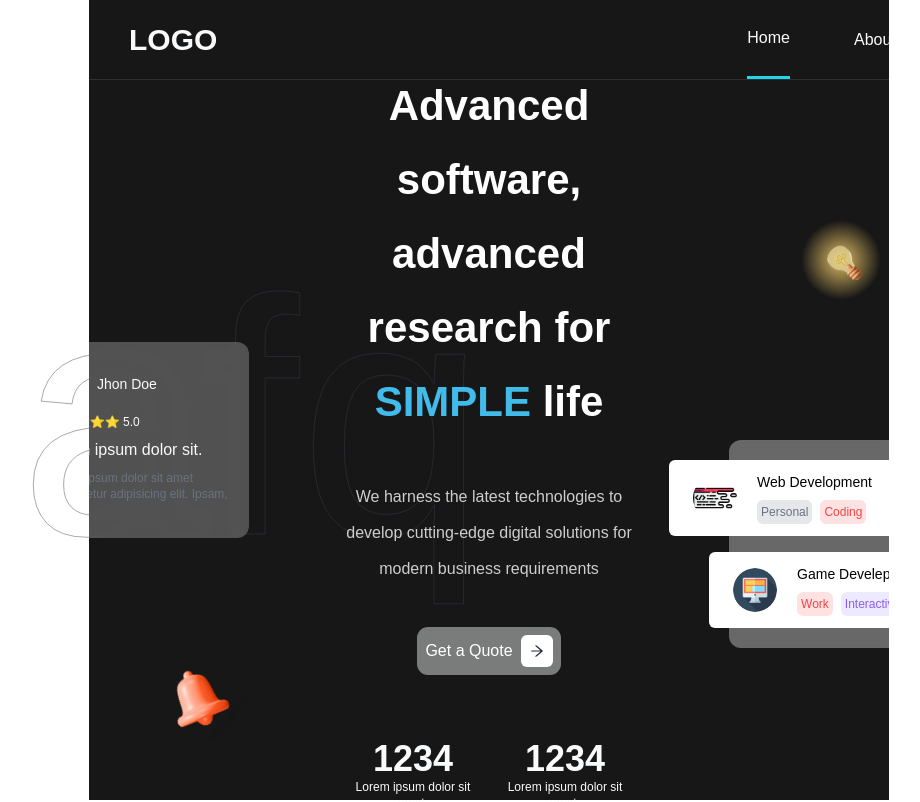
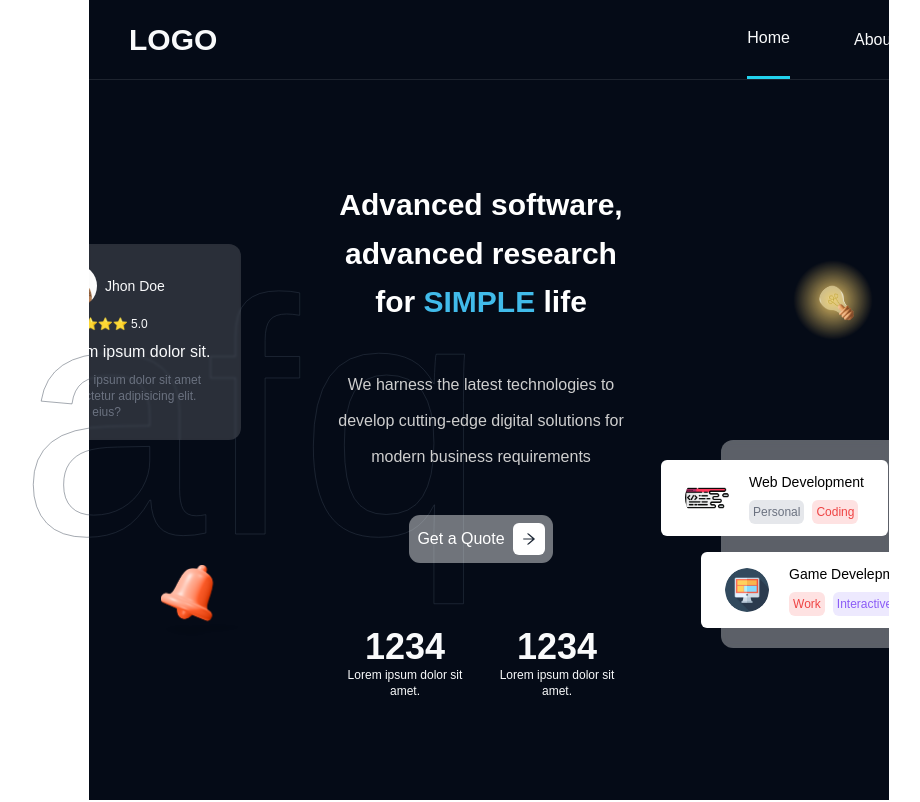
Before and after one commit to sushain-gupta/agency-web-design, a React (Create React App) app: page / in a window 1280 px wide. Shown: the top 802 px of the page, without its empty margins (151-1071 px from the left). Built offline with nearby package versions, Linux system fonts and the light colour scheme.

Commit message:
Feat: About us page added.

```diff
--- a/src/Pages/Home/Components/Counter.jsx
+++ b/src/Pages/Home/Components/Counter.jsx
@@ -8,7 +8,7 @@ import succlent from "../../../assets/png/succlent.png";
 function Counter() {
 	return (
 		<>
-			<section className="relative grid h-80 grid-cols-4 items-center bg-neutral-900 px-10 text-white">
+			<section className="relative grid h-80 grid-cols-4 items-center bg-slate-950 px-10 text-white">
 				<div className="absolute -bottom-0 left-0">
 					<img src={vector1} alt="" />
 				</div>
--- a/src/Pages/Home/Components/Hero.jsx
+++ b/src/Pages/Home/Components/Hero.jsx
@@ -10,17 +10,17 @@ import bell from "../../../assets/png/bell.png";
 function Hero() {
 	return (
 		<>
-			<section className="flex h-[90vh] items-center justify-center gap-20 bg-neutral-900 p-0 text-base">
+			<section className="flex h-[90vh] items-center justify-center gap-20 bg-slate-950 p-20 text-base">
 				<p className="font-outline-1 absolute bottom-[370px] left-[170px] text-[21rem] text-transparent">
 					afq
 				</p>
 				{/* Col 1 */}
-				<div className="z-10 grid grid-rows-3">
-					<div className="row-span-2 row-start-3 ml-auto mt-auto w-20 -rotate-45">
+				<div className="z-10 grid grid-rows-4">
+					<div className="row-start-3 ml-auto mt-auto w-20">
 						<img src={bell} alt="" />
 					</div>
 					{/* CARD */}
-					<div className="row-start-2 m-auto flex h-max w-56 flex-col gap-2 rounded-xl bg-white/[0.25] p-5 text-gray-50 backdrop-blur-sm">
+					<div className="row-start-2 m-auto flex h-max w-52 flex-col gap-2 rounded-xl bg-white/[0.15] p-5 text-gray-50 backdrop-blur-[1px]">
 						<div className="flex w-full gap-2">
 							<div className="h-11 w-11 overflow-hidden rounded-full">
 								{" "}
@@ -45,7 +45,7 @@ function Hero() {
 
 				<div className="z-10 flex h-max w-[733px] flex-col place-items-center justify-evenly gap-16">
 					<div className="flex h-max flex-col place-items-center justify-evenly gap-10 text-center">
-						<h1 className="text-[42px] font-bold leading-[74px] text-white">
+						<h1 className="text-3xl font-bold leading-relaxed text-white">
 							Advanced software, advanced research for{" "}
 							<span className="text-[#41BBEA]">SIMPLE</span> life
 						</h1>
--- a/src/Pages/News/Components/Hero.jsx
+++ b/src/Pages/News/Components/Hero.jsx
@@ -8,7 +8,7 @@ import bell from "../../../assets/svg/bell_2 1.svg";
 function Hero() {
 	return (
 		<>
-			<section className="relative grid grid-cols-3 items-center py-20 px-0 text-neutral-900">
+			<section className="relative grid grid-cols-3 items-center py-20 px-0 text-slate-950">
 				<div className="absolute bottom-28 right-40">
 					<img src={vector1} alt="" />
 				</div>
@@ -38,7 +38,7 @@ function Hero() {
 					<div className="my-5 flex items-center rounded-lg bg-zinc-100 px-2">
 						<BiSearch />
 						<input
-							className="w-72 bg-zinc-100 p-2 focus:outline-none text-zinc-700"
+							className="w-72 bg-zinc-100 p-2 text-zinc-700 focus:outline-none"
 							type="text"
 							placeholder="Search"
 						/>
--- a/src/Pages/Services/Components/Hero.jsx
+++ b/src/Pages/Services/Components/Hero.jsx
@@ -2,7 +2,7 @@ import React from "react";
 
 function Hero() {
   return (
-    <section className="section grid h-80 grid-cols-4 items-center bg-neutral-900 px-10 text-white">
+		<section className="section grid h-80 grid-cols-4 items-center bg-slate-950 px-10 text-white">
 			<h1 className="w-screen text-center text-7xl font-bold">
 				{" "}
 				Services Section
--- a/src/data/data.js
+++ b/src/data/data.js
@@ -5,7 +5,7 @@ export const newsArray = [
 		name: "Name 1",
 		date: "20.12.2020",
 		profile:
-			"https://res.cloudinary.com/dkezwrb3a/image/upload/v1689102652/furniturelo/profile/profile7-min.jpg",
+			"https://res.cloudinary.com/dkezwrb3a/image/upload/v1689149782/furniturelo/profile/profile2-min_1_iquwj5.jpg",
 		image:
 			"https://res.cloudinary.com/dkezwrb3a/image/upload/v1689102127/furniturelo/newsCards/Rectangle_20_c6aa3t.svg",
 	},
@@ -15,7 +15,7 @@ export const newsArray = [
 		name: "Name 2",
 		date: "21.12.2020",
 		profile:
-			"https://res.cloudinary.com/dkezwrb3a/image/upload/v1689101939/furniturelo/profile/profile3jpg-min_onpxxw.jpg",
+			"https://res.cloudinary.com/dkezwrb3a/image/upload/v1689149782/furniturelo/profile/profile3jpg-min_l6ljm3.jpg",
 		image:
 			"https://res.cloudinary.com/dkezwrb3a/image/upload/v1689102126/furniturelo/newsCards/Rectangle_21_wmuzxg.svg",
 	},
@@ -25,7 +25,7 @@ export const newsArray = [
 		name: "Name 3",
 		date: "22.12.2020",
 		profile:
-			"https://res.cloudinary.com/dkezwrb3a/image/upload/v1689101940/furniturelo/profile/profile2-min_e42xwp.jpg",
+			"https://res.cloudinary.com/dkezwrb3a/image/upload/v1689149782/furniturelo/profile/profile6-min_ve1gt8.jpg",
 		image:
 			"https://res.cloudinary.com/dkezwrb3a/image/upload/v1689102125/furniturelo/newsCards/Rectangle_24_f32w66.svg",
 	},
@@ -35,7 +35,7 @@ export const newsArray = [
 		name: "Name 4",
 		date: "23.12.2020",
 		profile:
-			"https://res.cloudinary.com/dkezwrb3a/image/upload/v1689101940/furniturelo/profile/profile4-min_cndb7n.jpg",
+			"https://res.cloudinary.com/dkezwrb3a/image/upload/v1689149782/furniturelo/profile/young-beautiful-woman-pink-warm-sweater-natural-look-smiling-portrait-isolated-long-hair_1_lf3z6b.jpg",
 		image:
 			"https://res.cloudinary.com/dkezwrb3a/image/upload/v1689102126/furniturelo/newsCards/Rectangle_23_nu1osq.svg",
 	},
@@ -45,7 +45,7 @@ export const newsArray = [
 		name: "Name 5",
 		date: "24.12.2020",
 		profile:
-			"https://res.cloudinary.com/dkezwrb3a/image/upload/v1689101942/furniturelo/profile/profile5-min_pb6grm.jpg",
+			"https://res.cloudinary.com/dkezwrb3a/image/upload/v1689149782/furniturelo/profile/profile4-min_wwumhk.jpg",
 		image:
 			"https://res.cloudinary.com/dkezwrb3a/image/upload/v1689102125/furniturelo/newsCards/Rectangle_24_f32w66.svg",
 	},
@@ -55,7 +55,7 @@ export const newsArray = [
 		name: "Name 6",
 		date: "25.12.2020",
 		profile:
-			"https://res.cloudinary.com/dkezwrb3a/image/upload/v1689101946/furniturelo/profile/profile6-min_edq7sw.jpg",
+			"https://res.cloudinary.com/dkezwrb3a/image/upload/v1689149782/furniturelo/profile/profile5-min_iz6uyc.jpg",
 		image:
 			"https://res.cloudinary.com/dkezwrb3a/image/upload/v1689102125/furniturelo/newsCards/Rectangle_25_ugcdmx.svg",
 	},
--- a/src/global/Footer.jsx
+++ b/src/global/Footer.jsx
@@ -4,7 +4,7 @@ import FooterLink from "../components/FooterLinks";
 function Footer() {
 	return (
 		<>
-			<section className="flex h-max flex-col gap-24 bg-neutral-900 px-20 pt-28 pb-12 text-slate-200">
+			<section className="flex h-max flex-col gap-24 bg-slate-950 px-20 pt-28 pb-12 text-slate-200">
 				<div className="flex">
 					<div className="grid w-[70%] grid-cols-4">
 						<div className="flex flex-col gap-5">
--- a/src/global/Header.jsx
+++ b/src/global/Header.jsx
@@ -7,7 +7,7 @@ function Header() {
 	return (
 		<>
 			{/* <Header> */}
-			<header className=" flex h-20 w-screen items-center justify-between border-b border-gray-50/10 bg-neutral-900 px-10 text-gray-50">
+			<header className=" flex h-20 w-screen items-center justify-between border-b border-gray-50/10 bg-slate-950 px-10 text-gray-50">
 				<p className="text-3xl font-bold">LOGO</p>
 				<nav className="flex h-full items-center gap-16 text-base">
 					<ul className="flex h-full items-center gap-16">
--- a/tailwind.config.js
+++ b/tailwind.config.js
@@ -3,7 +3,9 @@ module.exports = {
 	content: ["./src/**/*.{js,jsx,ts,tsx}"],
 	theme: {
 		extend: {
-			colors: {},
+			colors: {
+				"slate-950": "#050B17",
+			},
 		},
 	},
 	plugins: [],
```
Also changed, not shown: src/Pages/Services/index.jsx (renamed from src/Pages/Services/index.js). Lines whose indentation alone changed are shown as unchanged.
